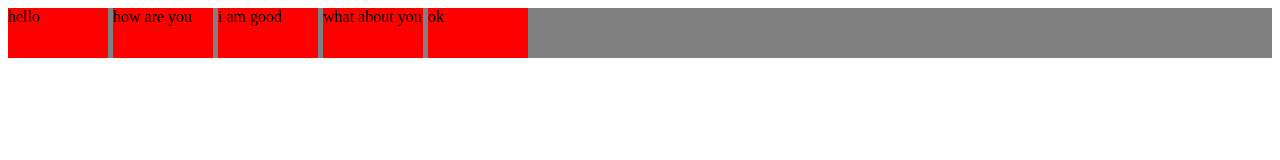
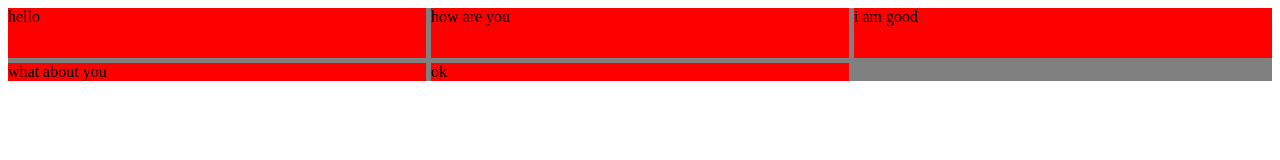
Before and after one commit to tarunteja87/Open-Learning-Notebook, a plain HTML site: page HTML and CSS/02_CSS_Fundamentals/css-grid/index.html in a window 1280 px wide. Drawn offline with Linux system fonts and the light colour scheme.

Commit message:
CSS-grid part 2

```diff
--- a/HTML and CSS/02_CSS_Fundamentals/css-grid/index.html
+++ b/HTML and CSS/02_CSS_Fundamentals/css-grid/index.html
@@ -9,7 +9,7 @@
         {
             display: grid;
             background-color: grey;
-            grid-template-columns: 100px 100px 100px 100px 100px;
+            grid-template-columns: 1fr 1fr 1fr;
             grid-template-rows: 50px ;
             column-gap: 5px;
             row-gap: 5px;
```
Also changed, not shown: 1 other file.
